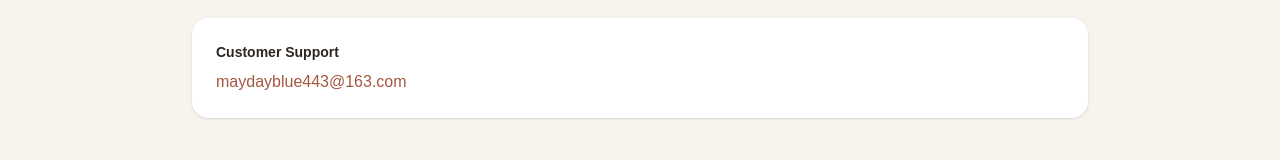
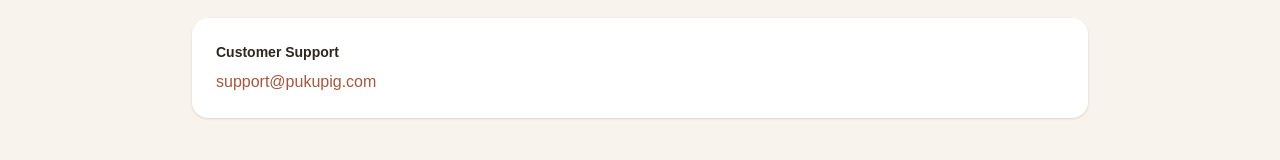
Before and after one commit to aaaczh/pukupig-site, a Next.js app: page /contact in a window 1280 px wide. Shown: the part 279-439 px from the top of the page. Built offline with nearby package versions, Linux system fonts and the light colour scheme.

Commit message:
个人邮箱修改为support邮箱

```diff
--- a/app/contact/page.tsx
+++ b/app/contact/page.tsx
@@ -21,10 +21,10 @@ export default function ContactPage() {
                 <div className="mt-8 rounded-2xl bg-white p-6 shadow-sm">
                     <p className="text-sm font-semibold text-[#2f261f]">Customer Support</p>
                     <a
-                        href="mailto:maydayblue443@163.com"
+                        href="mailto:support@pukupig.com"
                         className="mt-2 inline-block text-[#a4583f]"
                     >
-                        maydayblue443@163.com
+                        support@pukupig.com
                     </a>
                 </div>
             </section>
--- a/app/return-refund-policy/page.tsx
+++ b/app/return-refund-policy/page.tsx
@@ -6,7 +6,7 @@ export default function ReturnRefundPolicyPage() {
                 <p className="mt-6 leading-8 text-[#5f5147]">
                     If your purchase was completed through Amazon, please follow Amazon&#39;s
                     return and refund process. For product-related questions, you may
-                    contact us at maydayblue443@163.com.
+                    contact us at support@pukupig.com.
                 </p>
             </section>
         </main>
```
